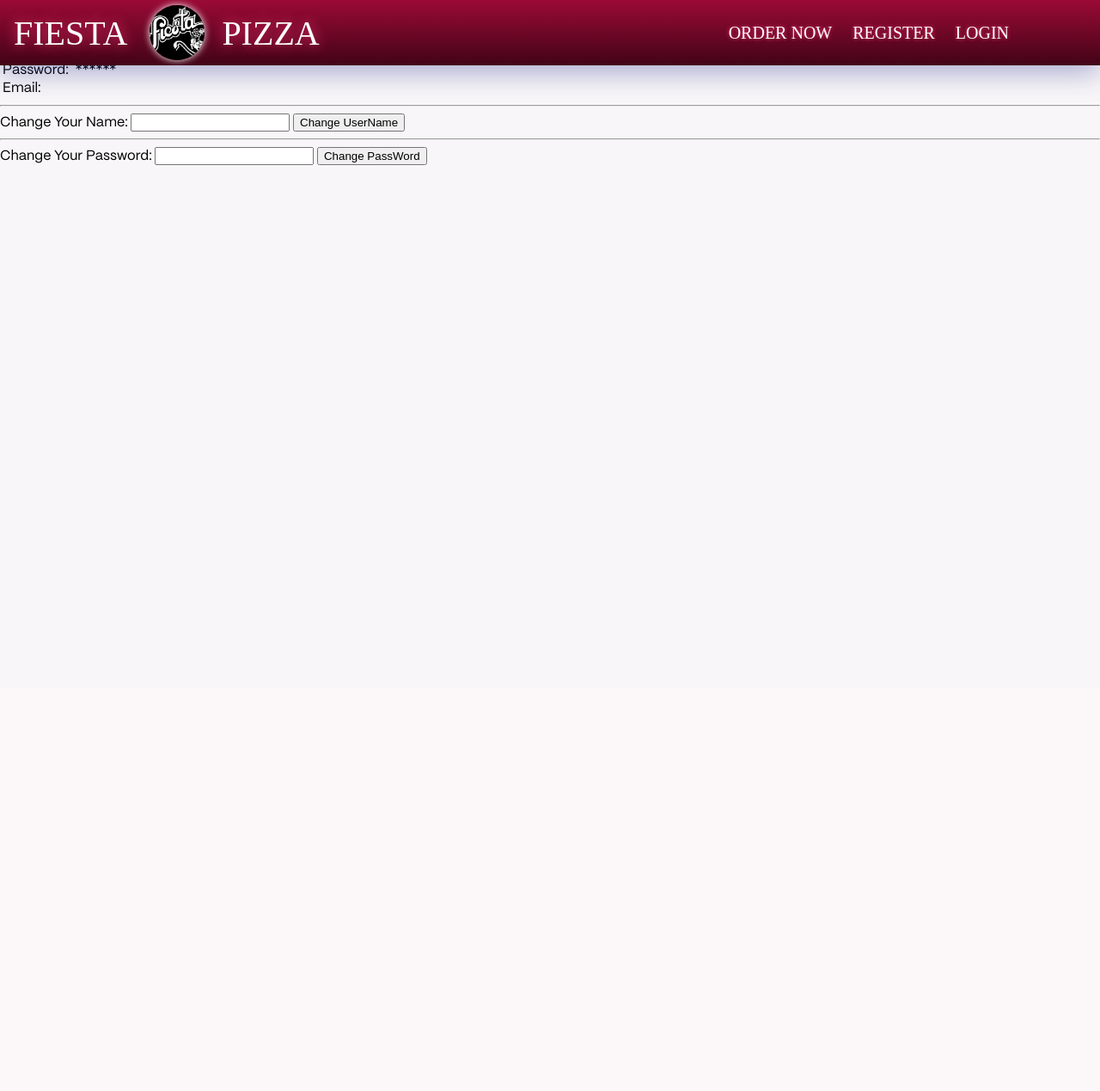
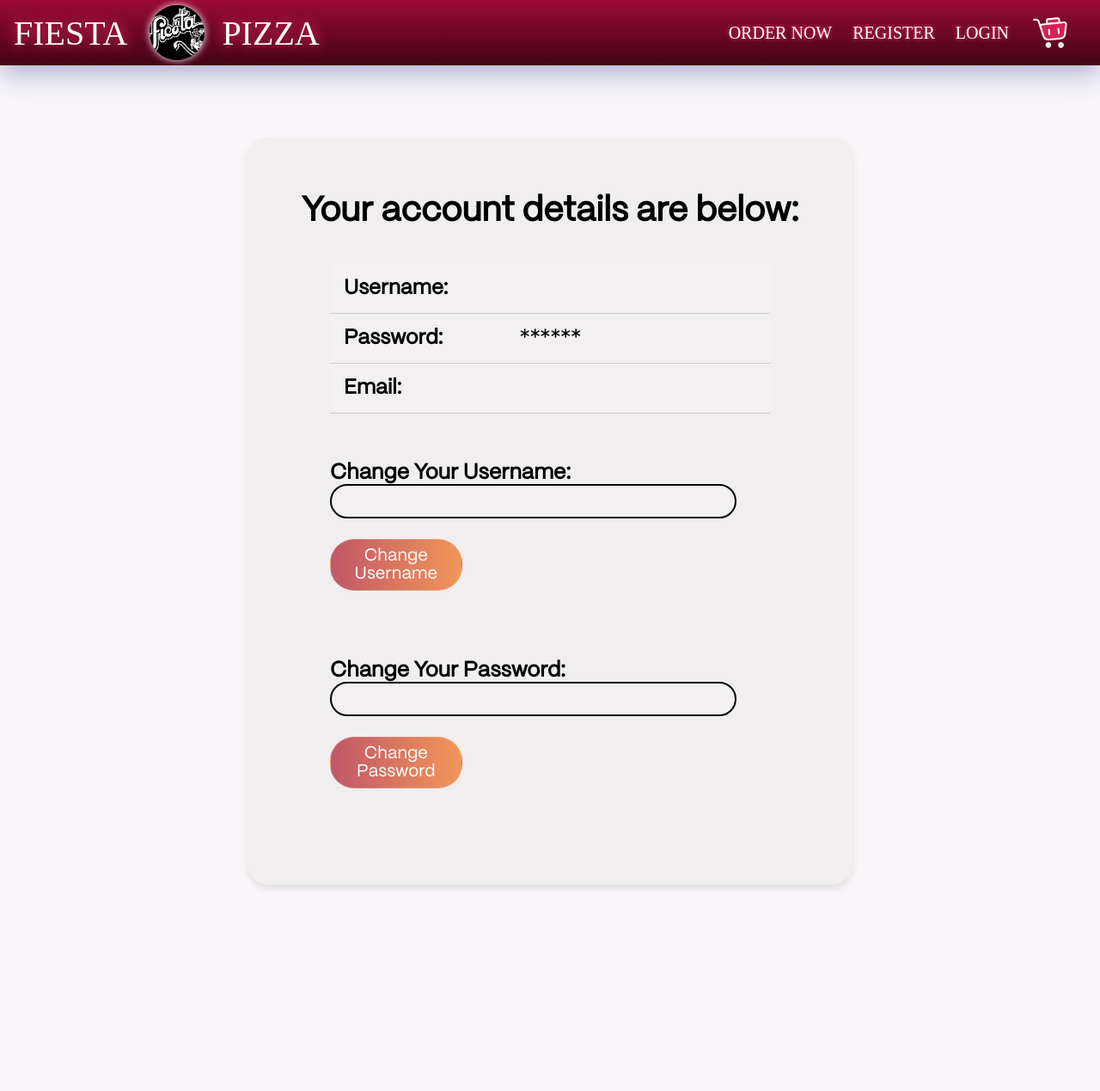
Before and after one commit to hossai13/Software-Engineering-Project, a Flask app: page /profile in a window 1280 px wide. Shown: the whole page at 86% size. Before the commit the page ends 192 px from the top, so only its background shows below. Run offline with Flask 3, Linux system fonts and the light colour scheme; the visitor is signed in with stand-in values (Sample User, id 1); some libraries are stand-ins or nearby versions; some web fonts are replaced.

Commit message:
Profile style and minor tweaks

```diff
--- a/static/CSS/homepage.css
+++ b/static/CSS/homepage.css
@@ -74,11 +74,11 @@
     background-color: #cf4d4d;
     padding: 0.75rem 2rem;
     color: #fff;
-    font-family: 'Roboto', sans-serif;
+    font-family: 'Mori';
     font-size: 1rem;
-    font-weight: 500;
+    font-weight: 800;
     border: none;
-    border-radius: 0.5rem;
+    border-radius: 1rem;
     position: absolute;
     top: 53%;
     left: 50%;
--- /dev/null
+++ b/static/CSS/profile.css
@@ -0,0 +1,116 @@
+@font-face {
+    font-family: 'Quartzo';
+    src: url('/static/Fonts/QuartzoBold-W9lv.ttf') format("truetype");
+}
+
+@font-face {
+    font-family: 'Mori';
+    src: url('/static/Fonts/PPMori-Regular.otf') format("opentype");
+}
+
+@import url('https://fonts.googleapis.com/css2?family=Roboto:ital,wght@0,100;0,300;0,400;0,500;0,700;0,900;1,100;1,300;1,400;1,500;1,700;1,900&display=swap');
+
+
+body {
+    background-color: #f8f6f8;
+    font-family: 'Mori';
+    margin: 0;
+    padding-bottom: 5rem;
+}
+
+.form-container {
+    margin: 10rem auto;
+    display: flex;
+    flex-direction: column;
+    align-items: center;
+    background-color: rgba(217, 212, 212, 0.25);
+    border-radius: 1.5rem;
+    width: 50%;
+    padding: 2rem;
+    box-shadow: 0 4px 10px rgba(0, 0, 0, 0.1);
+}
+
+h2 {
+    font-family: 'Mori';
+    font-size: 2.5rem;
+    color: #000;
+    margin-bottom: 1.5rem;
+}
+
+table {
+    width: 80%;
+    border-collapse: collapse;
+    margin: 1rem 0;
+    font-size: 1.5rem;
+    background-color: rgba(248, 248, 248, 0.1);
+}
+
+table tr {
+    border-bottom: 1px solid #ccc;
+}
+
+table td {
+    padding: 1rem;
+    text-align: left;
+}
+
+.header {
+    font-family: 'Mori';
+    font-weight: bold;
+    color: #000;
+    font-size: 1.5rem;
+    width: 40%;
+    padding: 1rem;
+}
+
+.change-container {
+    margin-top: 2.5rem;
+    width: 80%;
+    font-weight: 650;
+
+}
+
+label {
+    font-size: 1.55rem;
+    color: black;
+    margin-bottom: 0.75rem;
+}
+
+input {
+    width: 90%;
+    height: 3.5vh;
+    margin-bottom: 1.5rem;
+    padding: 0.25rem;
+    font-size: 1.25rem;
+    border-radius: 1.5rem;
+    font-family: 'Mori';
+    border: 2px solid black;
+    background-color: rgba(248, 248, 248, 0.1);
+    transition: border-color 0.3s ease;
+    color: black;
+}
+
+input:focus {
+    outline: none;
+    border: 3px solid #ff437b;
+}
+
+button {
+    margin-top: -1rem;
+    margin: 0 auto;
+    width: 30%;
+    padding: 0.5rem;
+    font-size: 1.25rem;
+    cursor: pointer;
+    color: #fff;
+    background: linear-gradient(90deg, #af2238bd, #f19659);
+    border-radius: 1.75rem;
+    border: 1px solid rgba(255, 255, 255, 0.125);
+    font-family: 'Mori';
+    transition: background 0.3s ease;
+    margin-bottom: 5rem;
+}
+
+button:hover {
+    background: linear-gradient(90deg, #8d1b2dbd, #d4783a);
+}
--- a/static/CSS/registration.css
+++ b/static/CSS/registration.css
@@ -139,6 +139,7 @@
     background-color: rgba(248, 248, 248, 0.1);
     transition: border-color 0.3s ease;
     margin-bottom: 3.5rem;
+    color: #fff;
 }
 
 input::placeholder {
@@ -163,7 +164,7 @@
     background: linear-gradient(90deg, #af2238bd, #f19659);
     border-radius: 1.75rem;
     border: 1px solid rgba(255, 255, 255, 0.125);
-    font-family: 'Atop';
+    font-family: 'Mori';
 }
 
 button:hover {
--- a/templates/profile.html
+++ b/templates/profile.html
@@ -6,11 +6,12 @@
     <title>PROFILE</title>
 
     <!-- Correct CSS file references -->
+
     <link rel="stylesheet" href="{{ url_for('static', filename='CSS/navbar.css') }}">
-    <link rel="stylesheet" href="{{ url_for('static', filename='CSS/homepage.css') }}">
+    <link rel="stylesheet" href="{{ url_for('static', filename='CSS/profile.css') }}">
 
     <!-- Google Fonts -->
-    <style>@import url('https://fonts.googleapis.com/css2?family=Roboto:wght@100;300;400;500;700;900&display=swap');</style>
+    <script src="https://cdnjs.cloudflare.com/ajax/libs/bodymovin/5.7.5/lottie.min.js"></script>
 </head>
 <body>
     <nav>
@@ -27,36 +28,36 @@
         </ul>
     </nav>
     <div class="form-container">
-    <p>Your account details are below:</p>
+        <h2>Your account details are below:</h2>
         <table>
             <tr>
-            <td>Username:</td>
+                <td class="header">Username:</td>
                 <td>{{ account['Username'] }}</td>
             </tr>
             <tr>
-            <td>Password:</td>
+                <td class="header">Password:</td>
                 <td>******</td>
             </tr>
             <tr>
-            <td>Email:</td>
+                <td class="header">Email:</td>
                 <td>{{ account['Email'] }}</td>
             </tr>
         </table>
-    <hr>
-    <form action="{{ url_for('profile') }}" method = post>
-        <label for="name">Change Your Name:</label>
+        <div class="change-container">
+            <form action="{{ url_for('profile') }}" method="POST">
+                <label for="name">Change Your Username:</label>
                 <input type="text" id="name" name="UsernameChange">
+                <button type="submit">Change Username</button>
+            </form>
+            <form action="{{ url_for('profile') }}" method="POST">
+                <label for="password">Change Your Password:</label>
+                <input type="password" id="password" name="PasswordChange">
+                <button type="submit">Change Password</button>
+            </form>
+        </div>
+    </div>
 
-        <button type="submit">Change UserName</button>
-    </form>
-    <hr>
-    <form action="{{ url_for('profile') }}" method = post>
-        <label for="name">Change Your Password:</label>
-        <input type="text" id="name" name="PasswordChange">
+    <script src="{{ url_for('static', filename='script.js') }}"></script>
 
-        <button type="submit">Change PassWord</button>
-    </form>
-    <script src="{{ url_for('static', filename='script.js') }}"></script>
-</div>
 </body>
 </html>
```
Lines whose indentation alone changed are shown as unchanged.
